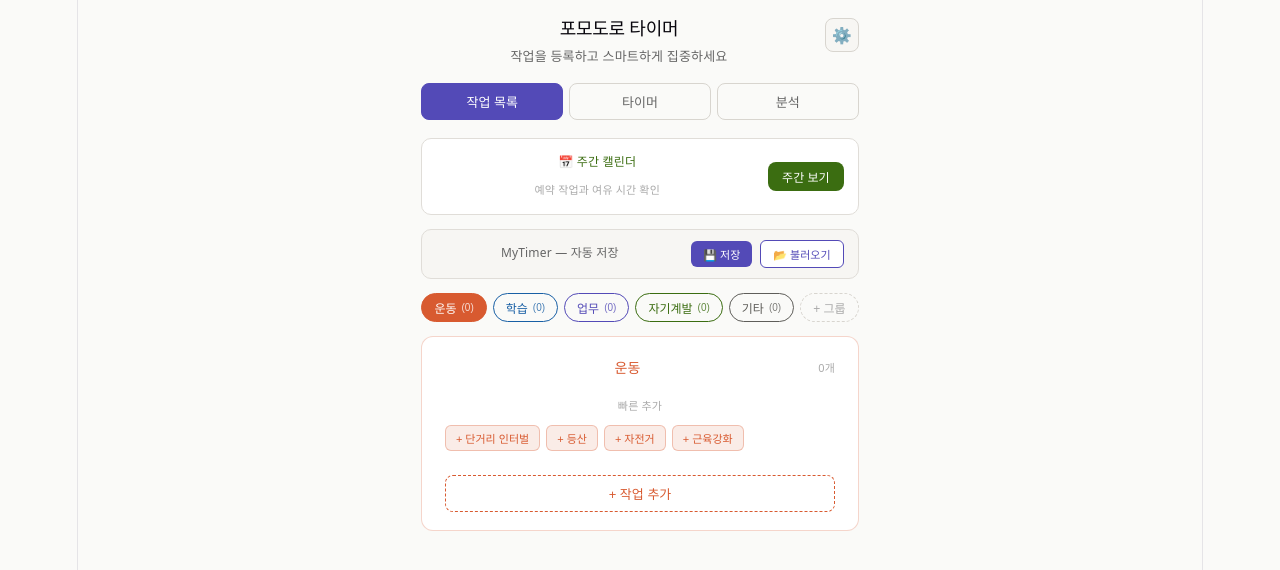
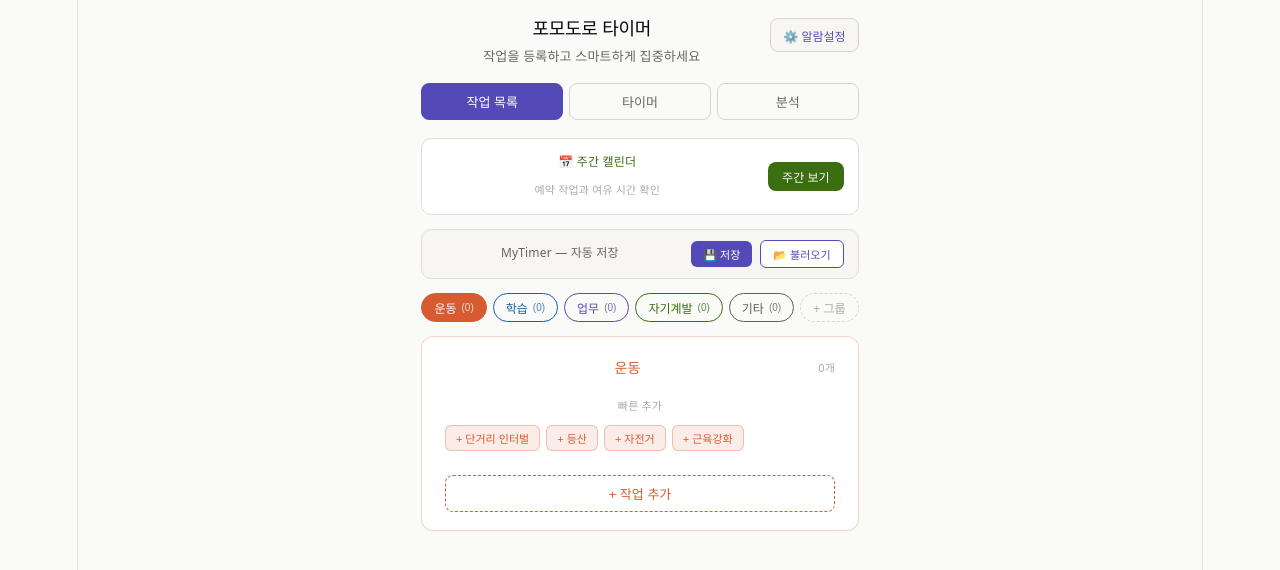
Before and after one commit to isenvis2/SmartPomodoro, a React (Vite) app: page / in a window 1280 px wide. Shown: the top 570 px of the page. Built offline with nearby package versions, Linux system fonts and the light colour scheme.

Commit message:
improved Alarm Button and modified filename of BGM

```diff
--- a/src/App.jsx
+++ b/src/App.jsx
@@ -423,7 +423,7 @@ export default function App() {
           <h2 style={{fontSize:18,fontWeight:500,marginBottom:4}}>포모도로 타이머</h2>
           <p style={{fontSize:13,color:"#666"}}>작업을 등록하고 스마트하게 집중하세요</p>
         </div>
-        <button onClick={()=>setShowSettings(true)} title="알람 설정" style={{width:34,height:34,flexShrink:0,fontSize:16,background:"#f7f6f3",color:"#666",border:"1px solid #d8d5cf",borderRadius:8,cursor:"pointer"}}>⚙️</button>
+        <button onClick={()=>setShowSettings(true)} title="알람 설정" style={{display:"flex",alignItems:"center",gap:5,height:34,flexShrink:0,padding:"0 12px",fontSize:12,fontWeight:500,background:"#f7f6f3",color:"#534AB7",border:"1px solid #d8d5cf",borderRadius:8,cursor:"pointer"}}>⚙️ 알람설정</button>
       </div>
       <div style={{marginBottom:14}}/>
 
```
Also changed, not shown: .claude/settings.local.json (added), 1 other file (tests, documents, lock files or other folders).
